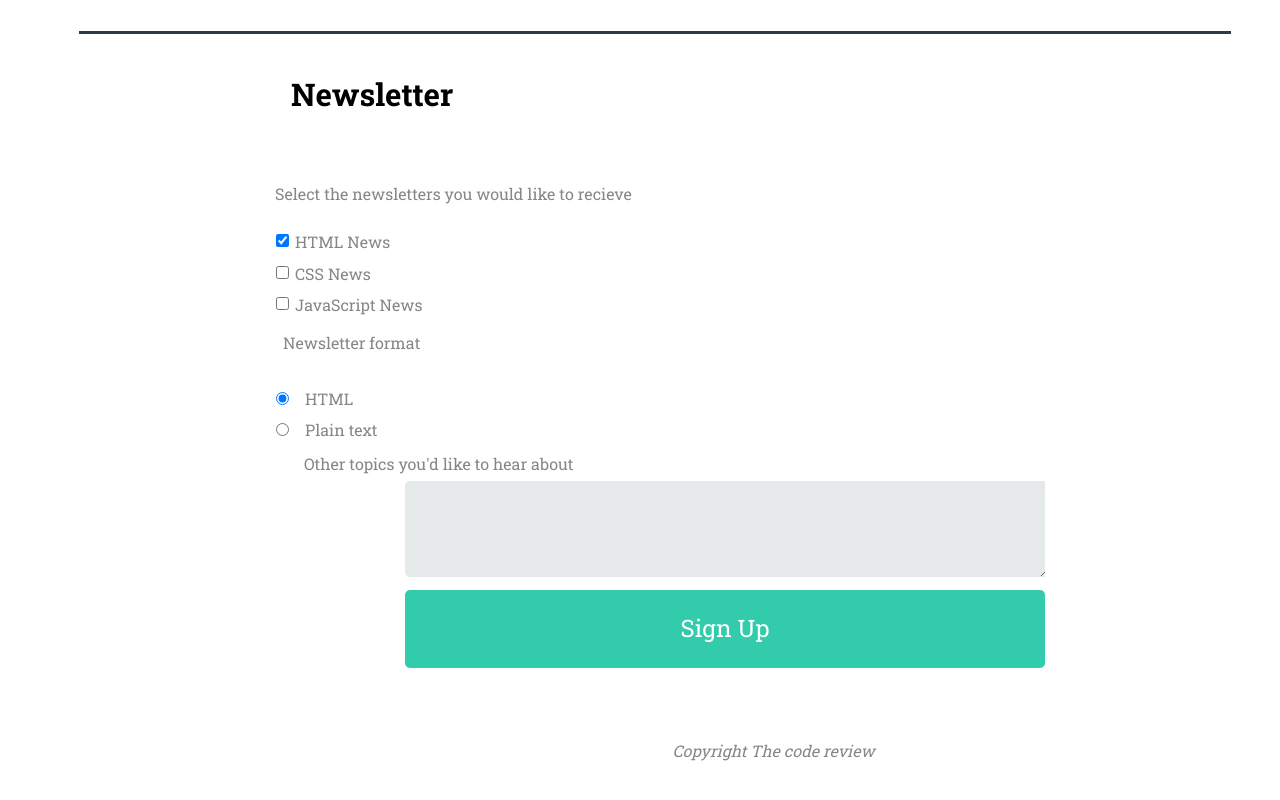
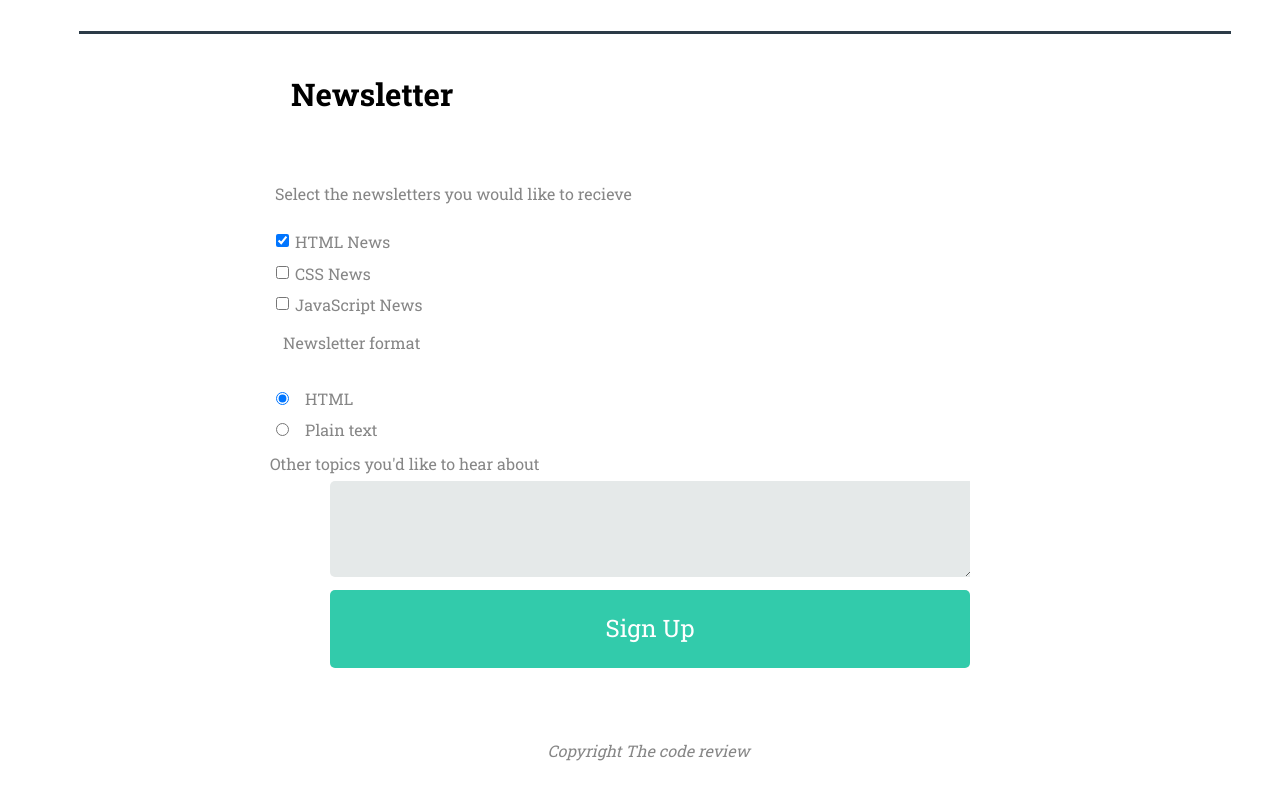
Before and after one commit to Hagop420/TTH-FED-proj-3-pt-1, a plain HTML site: page html/index.html in a window 1280 px wide. Shown: the part 1087-1887 px from the top of the page. Drawn offline with nearby package versions, Linux system fonts and the light colour scheme; a web font is replaced by a local one.

Commit message:
finished TTH-FED-proj-3-pt-1

```diff
--- a/css/styles.css
+++ b/css/styles.css
@@ -2,7 +2,6 @@
    font-family: 'Roboto Slab', serif;
    /* overflow-x: hidden; */
 }
-
 
 
 
@@ -675,7 +674,7 @@ textarea:focus{
 .news_hr{
    margin-top: 65px;
    position: relative;
-   right:95px;
+   /* right:95px; */
    width:90%
 }
 
@@ -753,16 +752,3 @@ header>h1 {
       padding-top: 50px;
    }
 }
-@media (min-width:1024px){
-   .wrapper{
-      left:20px
-   }
-
-   .topics{
-      right:91px
-   }
-
-   .copy{
-      left:5px
-   }
-}
```
Also changed, not shown: html/index.html (+9 -1 lines).
